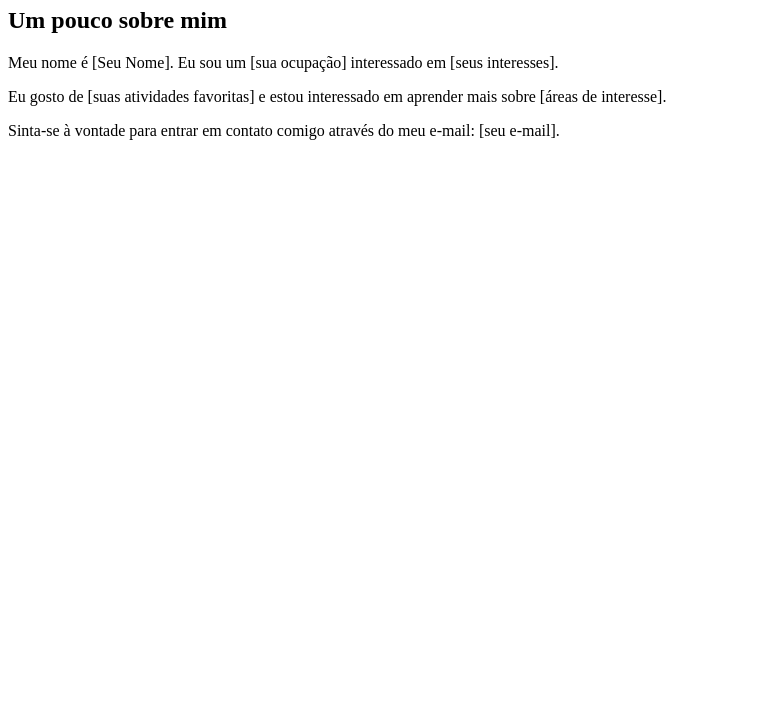
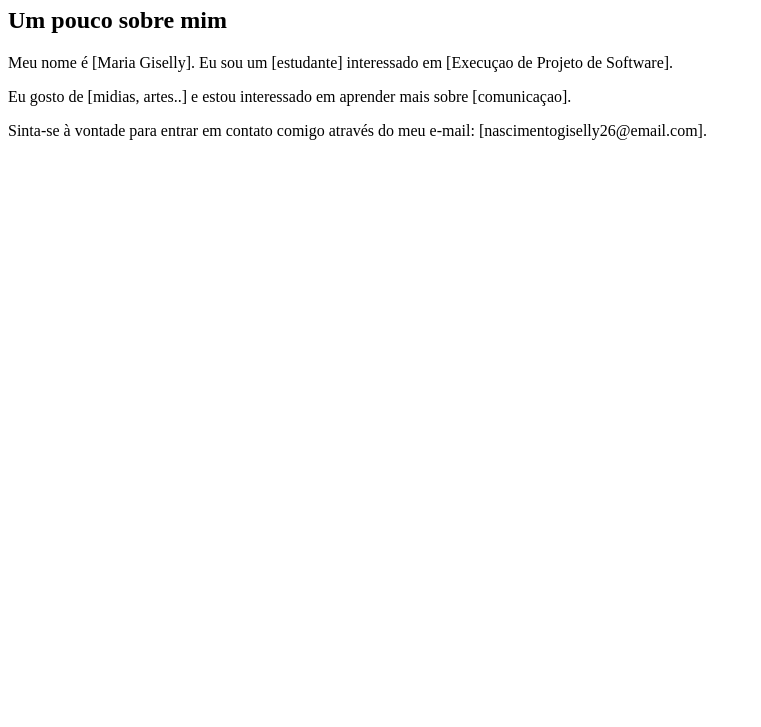
Before and after one commit to MariaGiselly/exercicio-5-merge, a plain HTML site: page about.html in a window 1280 px wide. Shown: the part 73-800 px from the top of the page, without its empty margins (0-761 px from the left). Drawn offline with Linux system fonts and the light colour scheme.

Commit message:
adicione informações na página sobre mim

```diff
--- a/about.html
+++ b/about.html
@@ -12,9 +12,9 @@
       </header>
       <div class="container">
           <h2>Um pouco sobre mim</h2>
-          <p>Meu nome é [Seu Nome]. Eu sou um [sua ocupação] interessado em [seus interesses].</p>
-          <p>Eu gosto de [suas atividades favoritas] e estou interessado em aprender mais sobre [áreas de interesse].</p>
-          <p>Sinta-se à vontade para entrar em contato comigo através do meu e-mail: [seu e-mail].</p>
+          <p>Meu nome é [Maria Giselly]. Eu sou um [estudante] interessado em [Execuçao de Projeto de Software].</p>
+          <p>Eu gosto de [midias, artes..] e estou interessado em aprender mais sobre [comunicaçao].</p>
+          <p>Sinta-se à vontade para entrar em contato comigo através do meu e-mail: [nascimentogiselly26@email.com].</p>
       </div>
   </body>
 </html>
```
